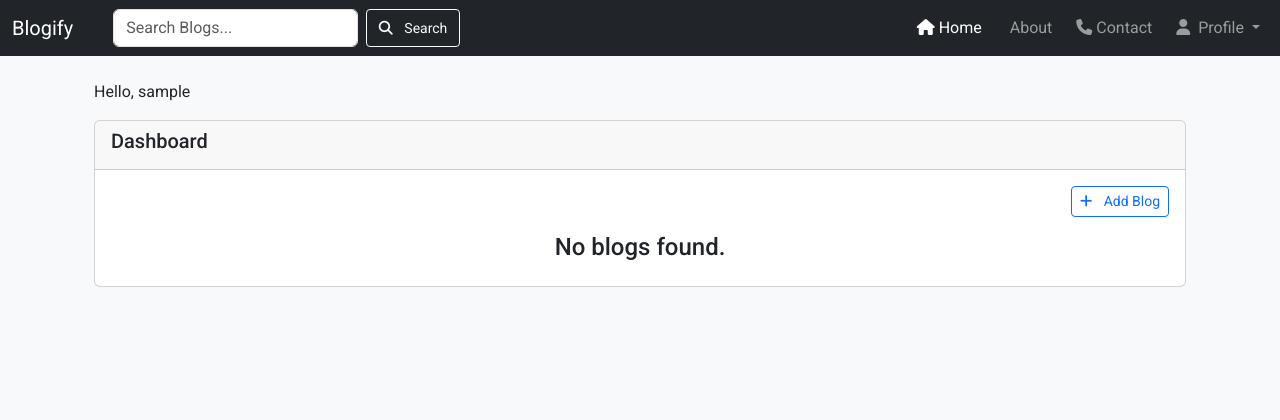
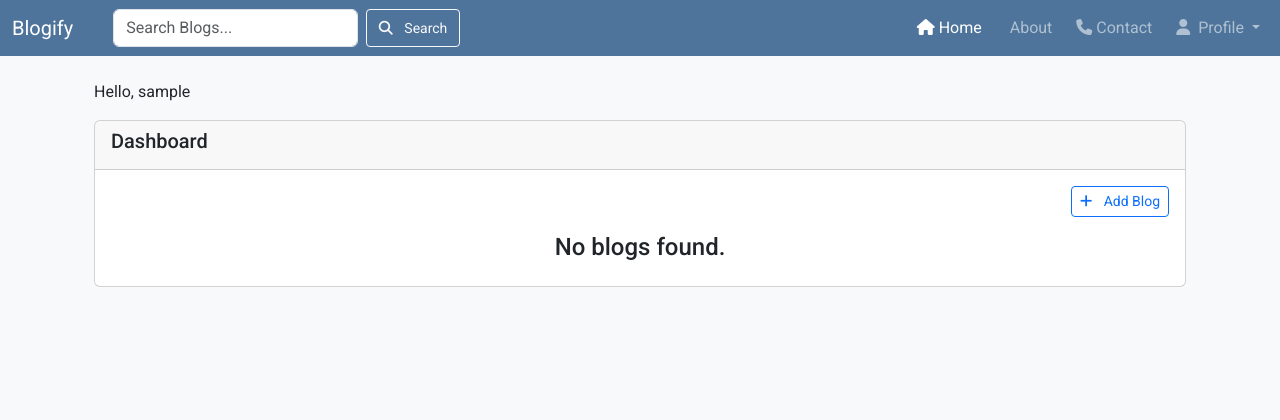
Before and after one commit to raed-nimer/CI-django-tech-blog, a Django app: page /accounts/dashboard/ in a window 1280 px wide. Shown: the top 420 px of the page. Run offline with Django 5.2, Linux system fonts and the light colour scheme; the visitor is signed in with stand-in values (Sample User, id 1); data that the repository does not hold is empty.

Commit message:
Update background color

```diff
--- a/templates/header.html
+++ b/templates/header.html
@@ -17,7 +17,7 @@
 </nav>
 -->
 
-<nav class="navbar navbar-expand-lg navbar-dark bg-dark">
+<nav class="navbar navbar-expand-lg navbar-dark bg-blue">
   <div class="container-fluid">
     <a class="navbar-brand" href="/">Blogify</a>
     <button class="navbar-toggler" type="button" data-bs-toggle="collapse" data-bs-target="#navbarNav"
```
